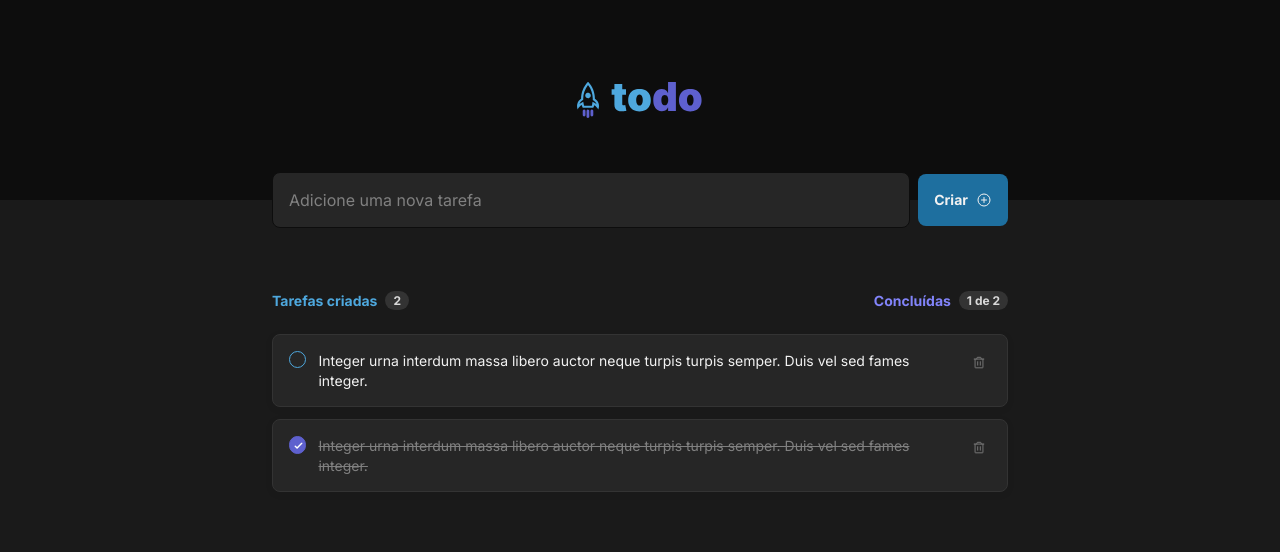
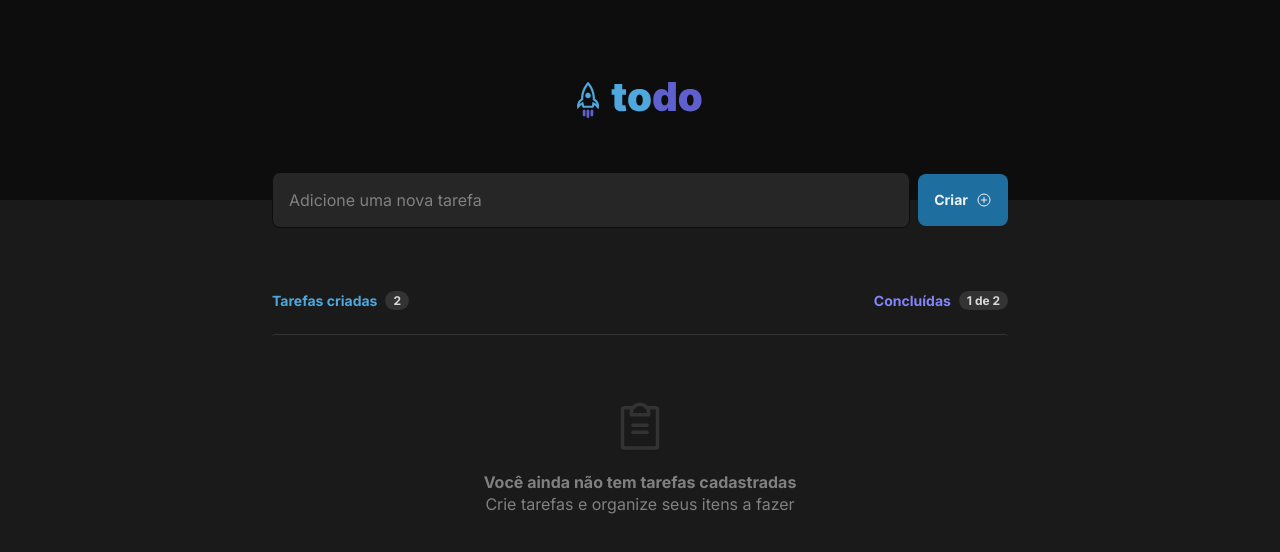
Before and after one commit to ysdor/desafio-praticando-conceitos-reactjs, a React (Vite) app: page / in a window 1280 px wide. Shown: the top 552 px of the page. Built offline with nearby package versions, Linux system fonts and the light colour scheme.

Commit message:
create task list variation without item

```diff
--- a/src/components/TaskList.tsx
+++ b/src/components/TaskList.tsx
@@ -1,4 +1,4 @@
-import { Trash } from 'phosphor-react'
+import { ClipboardText, Trash } from 'phosphor-react'
 import styles from '../styles/TaskList.module.css'
 
 export function TaskList() {
@@ -9,7 +9,13 @@ export function TaskList() {
         <strong>Concluídas <span>1 de 2</span></strong>
       </div>
 
-      <ul className={styles.list}>
+      <div className={styles.listWithoutItem}>
+        <ClipboardText size={56} />
+        <strong>Você ainda não tem tarefas cadastradas</strong>
+        <p>Crie tarefas e organize seus itens a fazer</p>
+      </div>
+
+      {/* <ul className={styles.list}>
         <li className={styles.listItem}>
           <input type="checkbox" />
 
@@ -25,7 +31,7 @@ export function TaskList() {
 
           <button type="button"><Trash size={14} /></button>
         </li>
-      </ul>
+      </ul> */}
     </div>
   )
 }
--- a/src/styles/TaskList.module.css
+++ b/src/styles/TaskList.module.css
@@ -31,6 +31,26 @@
   color: var(--gray-200);
   font-size: 0.75rem;
   padding: 0.125rem 0.5rem;
+}
+
+.listWithoutItem {
+  border-top: 1px solid var(--gray-400);
+  border-radius: 3px;
+  padding: 4rem 1.5rem;
+  display: flex;
+  flex-direction: column;
+  justify-content: center;
+  align-items: center;
+}
+
+.listWithoutItem svg {
+  color: var(--gray-400);
+  margin-block: 0 1rem;
+}
+
+.listWithoutItem :is(strong, p) {
+  color: var(--gray-300);
+  line-height: 140%;
 }
 
 .list {
```
